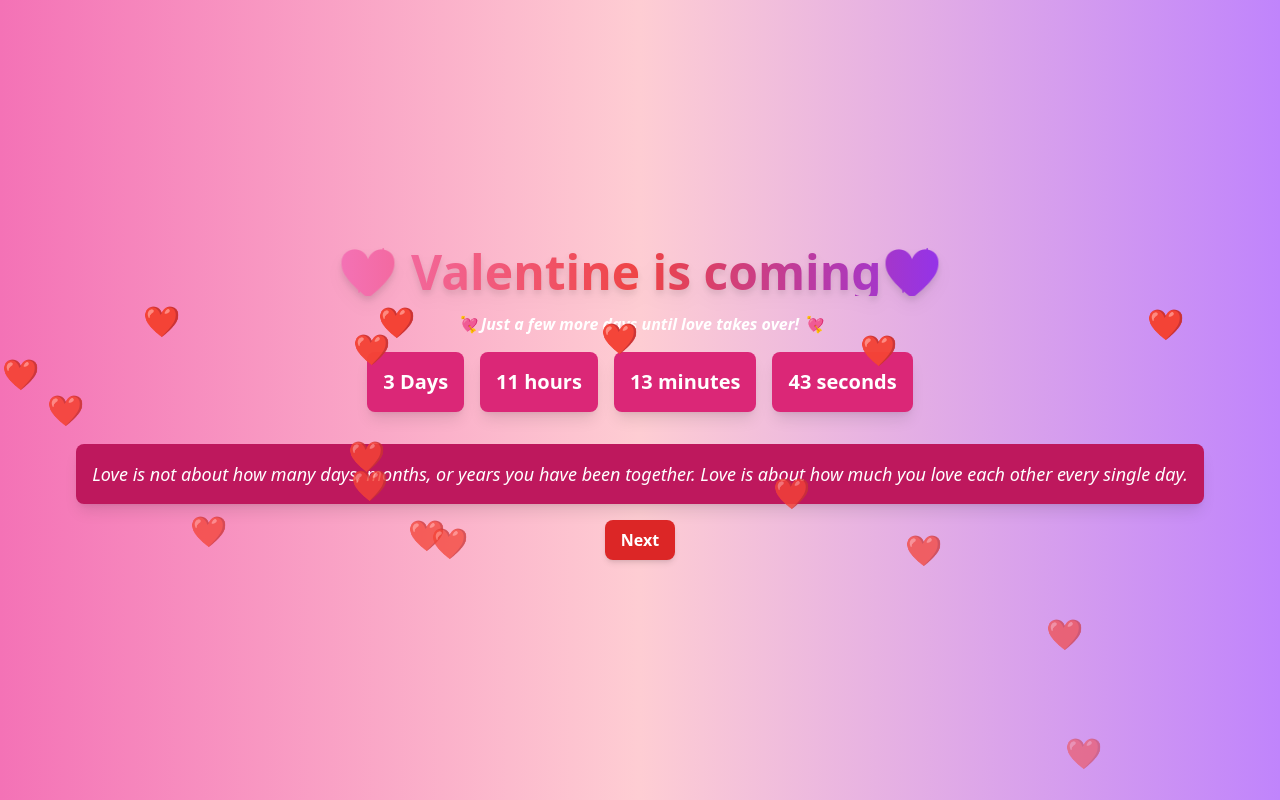
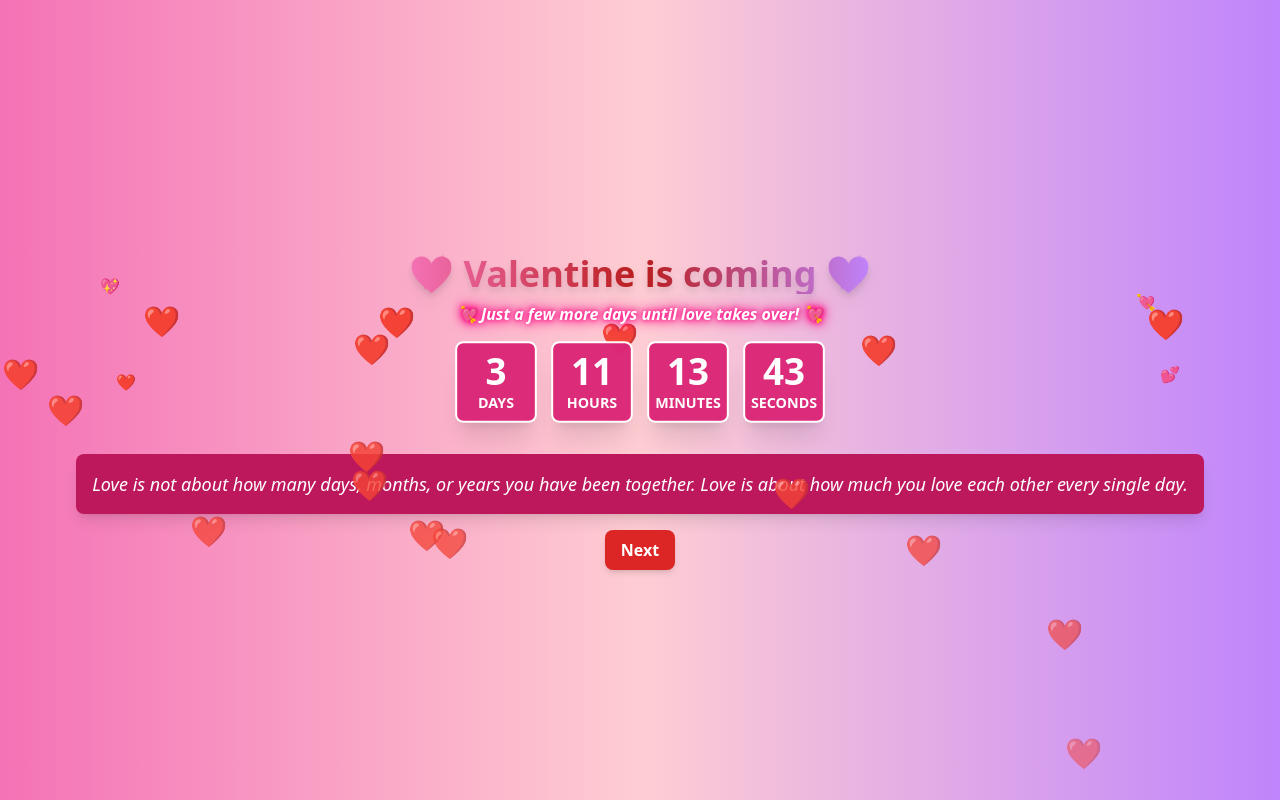
Before and after one commit to ozavizcodes/ValentineDay, a React (Vite) app: page / in a window 1280 px wide. Built offline with nearby package versions, Linux system fonts and the light colour scheme.

Commit message:
added extra animations and effects

```diff
--- a/src/App.css
+++ b/src/App.css
@@ -1,3 +1,50 @@
 @tailwind base;
 @tailwind components;
 @tailwind utilities;
+
+@keyframes pulse {
+    0% {
+        transform: scale(1);
+        opacity: 1;
+    }
+
+    50% {
+        transform: scale(1.1);
+        opacity: 0.9;
+    }
+
+    100% {
+        transform: scale(1);
+        opacity: 1;
+    }
+}
+
+.pulse-animation {
+    animation: pulse 2s infinite;
+}
+
+.neon-text {
+    text-shadow: 0 0 5px #ff0080, 0 0 10px #ff0080, 0 0 15px #ff0080;
+}
+
+.glow-text {
+    text-shadow: 0 0 8px #ff4da6, 0 0 20px #ff4da6, 0 0 30px #ff4da6;
+}
+
+@keyframes float {
+    0% {
+        transform: translateY(0px);
+    }
+
+    50% {
+        transform: translateY(-15px);
+    }
+
+    100% {
+        transform: translateY(0px);
+    }
+}
+
+.animate-float {
+    animation: float 3s ease-in-out infinite;
+}
--- a/src/App.tsx
+++ b/src/App.tsx
@@ -37,28 +37,7 @@ function App() {
         </motion.div>
       ))}
 
-      {/* Valentine's Day Message */}
-      {/* <motion.h1
-        className="text-4xl md:text-5xl font-extrabold text-center bg-gradient-to-r from-pink-400 via-red-500 to-purple-600 text-transparent bg-clip-text drop-shadow-lg mt-6"
-        initial={{ opacity: 0, scale: 0.8 }}
-        animate={{ opacity: 1, scale: 1 }}
-        transition={{ duration: 1 }}
-      >
-        ❤️ Happy Valentine's Day ❤️ */}
-      {/* </motion.h1> */}
 
-      <motion.h1
-        className="text-4xl md:text-5xl font-extrabold text-center bg-gradient-to-r from-pink-400 via-red-500 to-purple-600 text-transparent bg-clip-text drop-shadow-lg mt-6"
-        initial={{ opacity: 0, scale: 0.8 }}
-        animate={{ opacity: 1, scale: 1 }}
-        transition={{ duration: 1 }}
-      >
-        {isValentinesDay ? "❤️ Happy Valentine's Day ❤️ " : "💖 Valentine is coming💖"}
-      </motion.h1>
-
-      {/* Countdown Timer & Love Quotes */}
-      {/* <CountdownTimer />
-      <LoveQuotes /> */}
       <motion.div
         initial={{ opacity: 0, y: 30 }}
         animate={{ opacity: 1, y: 0 }}
--- a/src/CountdownTimer.tsx
+++ b/src/CountdownTimer.tsx
@@ -1,6 +1,9 @@
 import { useEffect, useState } from "react";
 import { motion } from "framer-motion";
 import Confetti from "react-confetti";
+
+import loveStoryMusic from "/public/love-story-music.mp3";
+
 
 const CountdownTimer = () => {
     //set the target date as feb 14 for valentines day;
@@ -23,41 +26,113 @@ const CountdownTimer = () => {
 
     //store the values for countdown in state;
     const [timeLeft, setTimeLeft] = useState(calculateTimeLeft());
+    const [isValentinesDay, setIsValentinesDay] = useState(false);
+    const [showConfetti, setShowConfetti] = useState(false);
+    const [audio] = useState(new Audio(loveStoryMusic));
+
+    useEffect(() => {
+
+        const timer = setInterval(() => {
+            const newTimeLeft = calculateTimeLeft();
+            setTimeLeft(newTimeLeft);
+
+            if (newTimeLeft.days === 0 && newTimeLeft.hours === 0 && newTimeLeft.minutes === 0 && newTimeLeft.seconds === 0) {
+                setIsValentinesDay(true);
+                setShowConfetti(true);
+                playRomanticMusic();
+            }
+        }, 1000)
+
+        return () => clearInterval(timer);
+    }, [])
 
 
-    //update the countdown evry second with a useeffect
-    useEffect(() => {
-        const timer = setInterval(() => {
-            setTimeLeft(calculateTimeLeft());
-        }, 1000);
-        return () => clearInterval(timer);
+    const playRomanticMusic = () => {
+        audio.loop = true; // Loop music
+        audio.play().catch((error) => console.log("Music playback error:", error));
+    };
 
-    }, [])
+    /// btn to test effects
+    // const testValentineEvent = () => {
+    //     setIsValentinesDay(true);
+    //     setShowConfetti(true);
+    //     playRomanticMusic();
+    // };
+
 
     return (
-        <div className="flex flex-col items-center justify-center text-white text-center p-4">
-            {/* <h2 className="text-2xl font-semibold mb-2">Countdown to Valentine</h2> */}
+        <div className="flex flex-col items-center justify-center text-white text-center p-4 relative">
+            {/* {showConfetti && <Confetti numberOfPieces={500} />} */}
+            {showConfetti && (
+                <div className="fixed inset-0 pointer-events-none">
+                    <Confetti
+                        numberOfPieces={500}
+                        width={window.innerWidth}
+                        height={window.innerHeight}
+                    />
+                </div>
+            )}
+            {isValentinesDay ? (
+                <motion.div
+                    initial={{ opacity: 0 }}
+                    animate={{ opacity: 1 }}
+                    transition={{ duration: 1.5 }}
+                    className="text-center"
+                >
+                    {/* {showConfetti && <Confetti numberOfPieces={500} />} */}
+                    <h1 className="text-4xl md:text-5xl font-extrabold text-pink-300 neon-text glow">
+                        💖 Happy Valentine's Day! 💖
+                    </h1>
+                    <p className="text-lg mt-4 italic">Love comes in many forms — through friendship, laughter, and the special bond we share. 💖
+                        Today, I celebrate you as i do always. You make my world brighter, and I’m grateful for you every day! ❤️  </p>
+                </motion.div>
+            ) : (
+                <>
+                    <motion.h1
+                        className="text-4xl md:text-4xl font-extrabold text-center bg-gradient-to-r from-pink-400 via-red-700 to-purple-400 text-transparent bg-clip-text drop-shadow-lg mt-6 mb-2"
+                        initial={{ opacity: 0, scale: 0.8 }}
+                        animate={{ opacity: 1, scale: 1 }}
+                        transition={{ duration: 1 }}
+                    >
+                        💖 Valentine is coming 💖
+                    </motion.h1>
+
                     <motion.h2
-                className="text-1xl font-semibold mb-4 neon-text  italic"
+                        className="text-l font-semibold mb-4 neon-text italic"
                         initial={{ opacity: 0, y: -10 }}
                         animate={{ opacity: 1, y: 0 }}
                         transition={{ duration: 1 }}
                     >
                         💘 Just a few more days until love takes over! 💘
                     </motion.h2>
+
                     <div className="flex space-x-4 text-lg font-bold">
-                <div className="p-4 bg-pink-600 rounded-lg shadow-lg text-white font-extrabold text-xl">{timeLeft.days} <span>Days</span></div>
-                <div className="p-4 bg-pink-600 rounded-lg shadow-lg ext-white font-extrabold text-xl">{timeLeft.hours} <span>hours</span></div>
-                <div className="p-4 bg-pink-600 rounded-lg shadow-lg ext-white font-extrabold text-xl">{timeLeft.minutes} <span>minutes</span></div>
-                <div className="p-4 bg-pink-600 rounded-lg shadow-lg ext-white font-extrabold text-xl">{timeLeft.seconds} <span>seconds</span></div>
-
+                        {Object.entries(timeLeft).map(([unit, value], i) => (
+                            <motion.div
+                                key={unit}
+                                className="p-4 w-20 h-20 flex flex-col items-center justify-center bg-pink-600 rounded-lg shadow-xl border-2 border-white text-lg md:text-xl pulse-animation"
+                                initial={{ scale: 0.8, opacity: 0 }}
+                                animate={{ scale: 1, opacity: 1 }}
+                                transition={{ duration: 0.5, delay: i * 0.2 }}
+                            >
+                                <p className="text-4xl font-bold">{value}</p>
+                                <span className="text-sm">{unit.toUpperCase()}</span>
+                            </motion.div>
+                        ))}
                     </div>
+                    {/* <button
+                        onClick={testValentineEvent}
+                        className="mt-6 bg-red-500 px-4 py-2 rounded-full shadow-lg font-bold text-white hover:bg-red-600 transition"
+                    >
+                        🎉 Test Valentine’s Event
+                    </button> */}
+                    <div className="absolute top-16 left-10 animate-float">💖</div>
+                    <div className="absolute top-20 right-16 animate-float">💘</div>
+                    <div className="absolute bottom-10 left-14 animate-float">❤️</div>
+                    <div className="absolute bottom-12 right-10 animate-float">💕</div>
+                </>
+            )}
         </div>
     );
-
-
-
-
-
 }
 export default CountdownTimer;
```
Also changed, not shown: 1 other file (tests, documents, lock files or other folders). Lines whose indentation alone changed are shown as unchanged.
